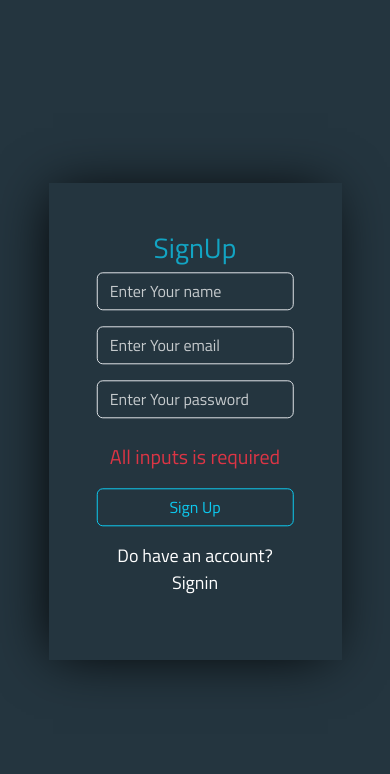
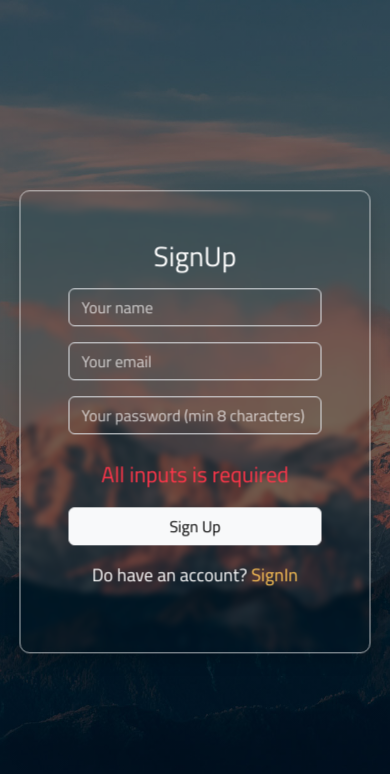
Before and after one commit to abdalrhman80/Smart-Login-System, a plain HTML site: page signup.html in a window 390 px wide. Both pictures are taken after a click on the button "Sign Up". Drawn offline with Linux system fonts and the light colour scheme.

Commit message:
Update project design

```diff
--- a/css/styel.css
+++ b/css/styel.css
@@ -1,14 +1,58 @@
 body {
     font-family: 'Titillium Web', sans-serif;
+    height: 100vh;
+    background-image: linear-gradient(to right, rgba(0, 0, 0, .55555555), rgba(0, 0, 0, .55555555)),
+        url("../images/bg.jpg");
+    background-position: center center;
+    background-size: cover;
+}
+
+::selection {
+    background-color: #6a8b9b;
+    color: white;
+}
+
+a {
+    text-decoration: none;
+    color: inherit;
+}
+
+.font-22 {
+    font-size: 22px !important;
+}
+
+.text-wheat {
+    color: #ffc456;
+}
+
+.form-control-right {
+    box-shadow: 0 0 0 0.18rem #24a569c9 !important;
+}
+
+.form-control-wrong {
+    box-shadow: 0 0 0 0.18rem #ff494999 !important;
+}
+
+.text-danger {
+    color: rgb(255, 54, 74) !important;
+    font-size: 19px;
+}
+
+@media screen and (max-width:567px) {
+    .w-90 {
+        width: 90% !important;
+    }
 }
 
 .body-bg,
 .form-control:focus {
-    background-color: #24353F;
+    background-color: transparent;
 }
 
 .form-control:focus {
-    box-shadow: none;
+    border-color: transparent;
+    box-shadow: 0 0 0 0.18rem #6a8b9b;
+
 }
 
 .form-control::placeholder {
@@ -18,39 +62,31 @@ body {
 .login,
 .signup,
 .home {
-    box-shadow: -5px 2px 54px -9px rgba(0, 0, 0, 1);
-    /* margin-top: 100px; */
+    border: rgba(255, 255, 255, 0.651) 1px solid;
+    border-radius: 10px;
     position: absolute;
     top: 50%;
     left: 50%;
     transform: translate(-50%, -50%);
+    backdrop-filter: blur(3px);
 }
 
 h1 {
     font-weight: 500;
 }
 
-.singup {
+.singup,
+.login,
+.home {
     font-size: 18px;
 }
 
-.singup-link {
+.singup-link,
+.login-link {
     text-decoration: none;
 }
 
-.singup-link:hover {
+.singup-link:hover,
+.login-link:hover {
     text-decoration: underline;
 }
-
-a {
-    text-decoration: none;
-    color: inherit;
-}
-
-.form-control-right {
-    box-shadow: 0 0 0 0.20rem #366928 !important;
-}
-
-.form-control-wrong {
-    box-shadow: 0 0 0 0.20rem #ff494999 !important;
-}
--- a/js/home.js
+++ b/js/home.js
@@ -2,4 +2,4 @@ var home = document.querySelector(".home");
 
 var username = localStorage.getItem("username");
 
-home.innerHTML = `<h1 class="text-info opacity-75">Welcome ${username}</h1>`;
+home.innerHTML += `<h1 class="text-white">Welcome ${username}</h1>`;
--- a/signup.html
+++ b/signup.html
@@ -23,34 +23,33 @@
 <body class="body-bg">
     <div class="container">
         <div class="row">
-            <div class="signup w-75 mx-auto  text-center p-5 ">
-                <h1 class="text-info opacity-75">SignUp</h1>
-                <div class="mb-3">
-                    <input type="text" class="form-control body-bg text-white" id="nameInput" aria-describedby="helpId"
-                        placeholder="Enter Your name" />
+            <div class="signup shadow w-90 w-75 mx-auto  text-center p-5 ">
+                <h1 class="text-white mb-3">SignUp</h1>
+                <div class="input-box mb-3 ">
+                    <input type="text" class="form-control body-bg text-white" id="nameInput" placeholder="Your name" />
                     <p class="text-danger text-start pt-1 d-none name-wrong">Username must contain at least 5
                         characters </p>
                 </div>
-                <div class="mb-3">
-                    <input type="email" class="form-control body-bg text-white " id="emailInput"
-                        placeholder="Enter Your email" />
+                <div class="input-box mb-3 ">
+                    <input type="email" class="form-control body-bg text-white d-block" id="emailInput"
+                        placeholder="Your email" />
                     <p class="text-danger text-start pt-1 d-none email-wrong">Email must be valid one </p>
                 </div>
-                <div class="mb-3">
+                <div class="input-box mb-3 ">
                     <input type="password" class="form-control body-bg text-white" id="passwordInput"
-                        placeholder="Enter Your password" />
-                    <p class="text-danger text-start pt-1 d-none password-wrong">Password has minimum 8 characters, (at
-                        least one uppercase, one lowercase and one digit) </p>
+                        placeholder="Your password (min 8 characters)" />
+                    <p class="text-danger text-start pt-1 d-none password-wrong">At least one uppercase, one lowercase
+                        and one digit</p>
                 </div>
-                <p class="text-success fs-5 d-none p-success pt-2"> SUCCESS</p>
-                <p class="text-danger fs-5 d-none p-incorrect pt-2">Incorrect name or email or password</p>
-                <p class="text-danger fs-5 d-none p-required pt-2">All inputs is required</p>
-                <p class="text-danger fs-5 d-none p-exists pt-2">E-mail Or Name is exists </p>
+                <p class="text-success fs-5 d-none p-success pt-2 font-22"> SUCCESS</p>
+                <p class="text-danger fs-5 d-none p-incorrect pt-2 font-22">Incorrect name or email or password</p>
+                <p class="text-danger fs-5 d-none p-required pt-2 font-22">All inputs is required</p>
+                <p class="text-danger fs-5 d-none p-exists pt-2 font-22">E-mail Or Name is exists </p>
                 <a id="signupButtonLink">
-                    <button type="button" class="btn btn-outline-info w-100" id="signupButton">Sign Up</button>
+                    <button type="button" class="btn btn-light w-100" id="signupButton">Sign Up</button>
                 </a>
                 <P class="text-white singup pt-3">Do have an account? <a href="index.html"
-                        class="text-white singup-link">Signin</a></P>
+                        class="text-wheat singup-link">SignIn</a></P>
             </div>
         </div>
     </div>
```
Also changed, not shown: home.html (+1 -1 lines), index.html (+11 -14 lines), images/bg.jpg (added).
